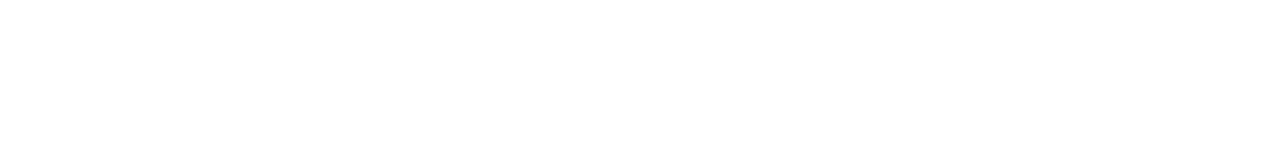
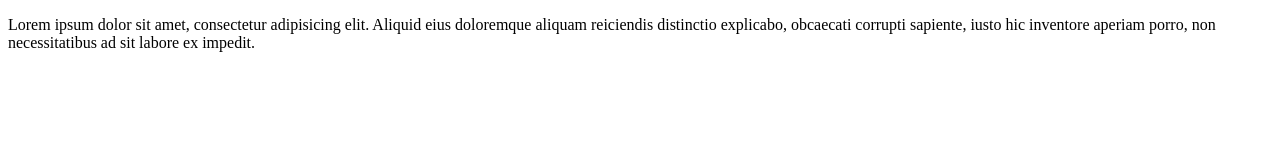
Before and after one commit to Ccruz2021/git-course, a plain HTML site: page index.html in a window 1280 px wide. Drawn offline with Linux system fonts and the light colour scheme.

Commit message:
Agregue un parrafo

```diff
--- a/index.html
+++ b/index.html
@@ -7,6 +7,6 @@
     <title>Mi primer commit</title>
 </head>
 <body>
-
+    <p>Lorem ipsum dolor sit amet, consectetur adipisicing elit. Aliquid eius doloremque aliquam reiciendis distinctio explicabo, obcaecati corrupti sapiente, iusto hic inventore aperiam porro, non necessitatibus ad sit labore ex impedit.</p>
 </body>
 </html>
```
